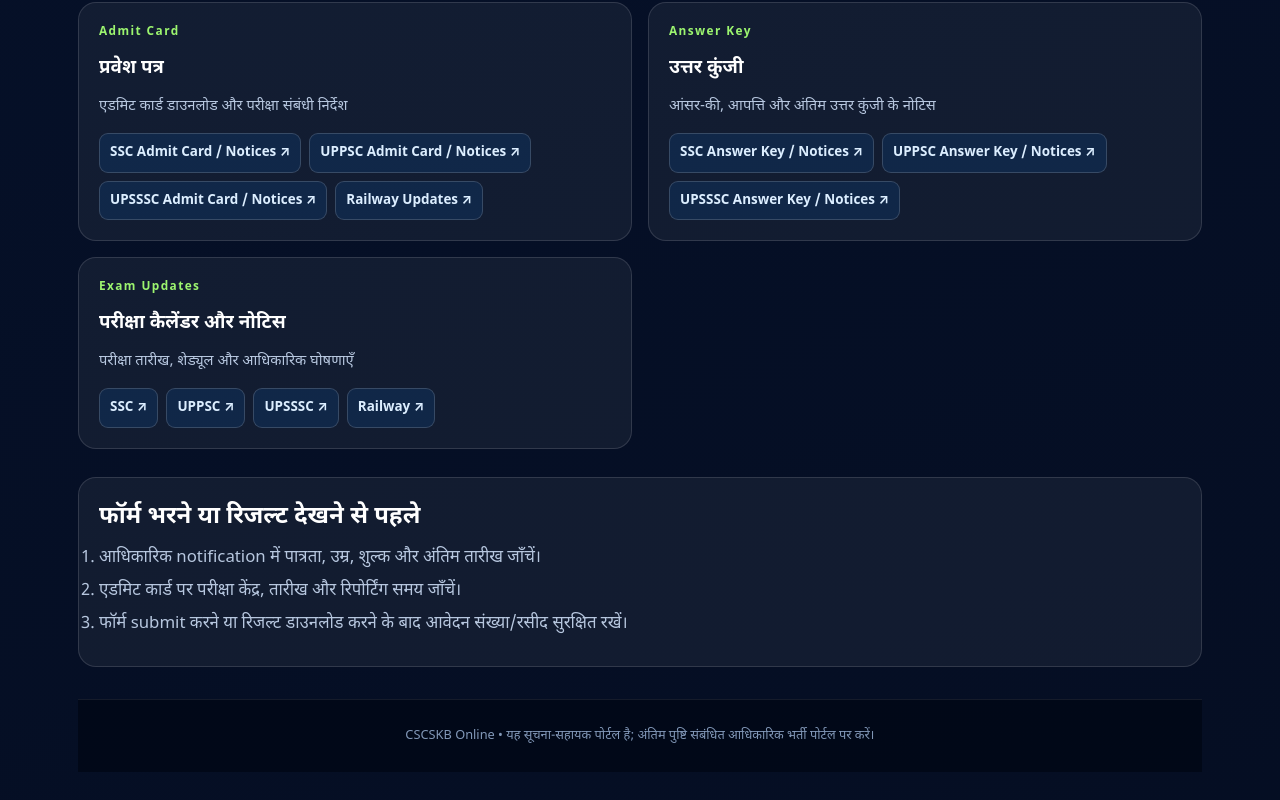
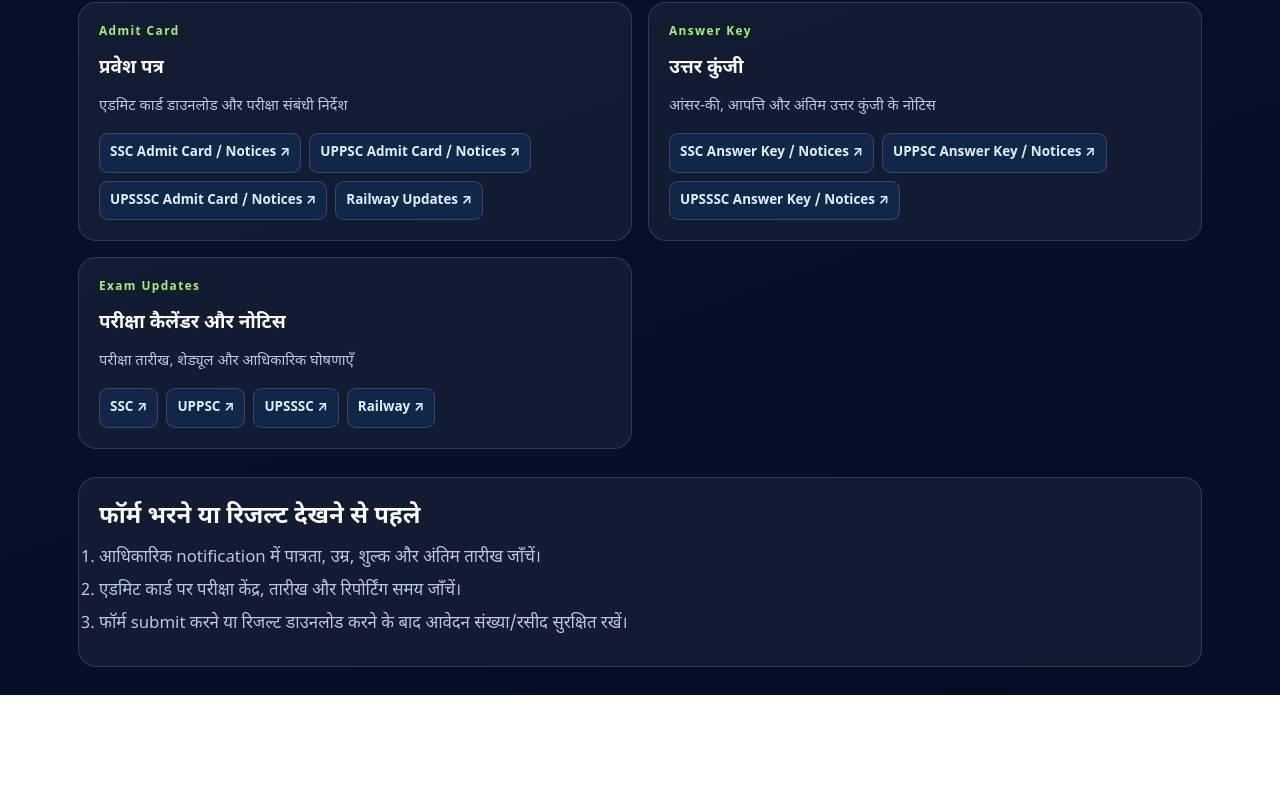
Before and after one commit to manutevari/cscskbonline, a Next.js app in the folder frontend/: page /jobs in a window 1280 px wide. Shown: the part 9573-10373 px from the top of the page. After the commit the page ends 10268 px from the top, so only its background shows below. Built offline with nearby package versions, Linux system fonts and the light colour scheme.

Commit message:
Remove jobs page footer strip completely

```diff
--- a/frontend/src/app/jobs/page.js
+++ b/frontend/src/app/jobs/page.js
@@ -323,7 +323,7 @@ export default function JobsPage() {
           <span aria-hidden="true" className="jobs-agent-spark">✦</span><span>{agentOpen ? "चैट बंद करें" : "Document Checker Assistant"}</span>
         </button>
       </div>
-      <footer className="jobs-footer">CSCSKB Online • यह सूचना-सहायक पोर्टल है; अंतिम पुष्टि संबंधित आधिकारिक भर्ती पोर्टल पर करें।</footer>
+
       <style jsx>{`
 
         .jobs-agent-flow{margin:5px 10px;padding:8px;border:1px solid rgba(110,180,255,.32);border-radius:12px;background:#0b2043;max-height:165px;overflow-y:auto;flex-shrink:0}.jobs-agent-flow-title{display:flex;justify-content:space-between;gap:8px;font-weight:900;font-size:.86rem}.jobs-agent-flow-title small{color:#9fc8ff;font-size:.7rem}.jobs-agent-progress{height:5px;background:#20395b;border-radius:999px;margin:9px 0;overflow:hidden}.jobs-agent-progress span{display:block;height:100%;background:#ff8a00;transition:width .2s}.jobs-agent-step{display:grid;gap:8px;font-size:.82rem;line-height:1.45}.jobs-agent-step p{margin:0;color:#c8d7ec}.jobs-agent-step select{width:100%;padding:9px;border-radius:8px;background:#071a35;color:white;border:1px solid #47658c}.jobs-agent-step button{padding:9px;border:0;border-radius:8px;background:#ff8a00;color:#160c00;font-weight:900;cursor:pointer}.jobs-agent-step button:disabled{opacity:.5}.jobs-agent-file-list{padding:8px 10px;font-size:.75rem;color:#dceeff}.jobs-agent-file-list>div{display:flex;gap:8px;align-items:center;justify-content:space-between;padding:6px 0;border-top:1px solid #294361;overflow-wrap:anywhere}.jobs-agent-file-list button{flex-shrink:0;background:#5b2330;color:white;border:0;border-radius:6px;padding:5px;font-size:.7rem}.jobs-agent-spark{animation:jobsBob 1.7s ease-in-out infinite}@keyframes jobsBob{0%,100%{transform:translateY(0)}50%{transform:translateY(-6px)}}
@@ -377,7 +377,7 @@ export default function JobsPage() {
         .jobs-apply{margin-top:10px}.portal-tabs{display:flex;gap:8px;overflow-x:auto;padding:3px 1px 12px}.portal-tabs button{flex:0 0 auto;border:1px solid rgba(255,255,255,.18);border-radius:999px;background:#102748;color:#dbeafe;padding:10px 14px;font-weight:800;cursor:pointer}.portal-tabs button.selected{background:#ff8a00;color:#160c00;border-color:#ff8a00}
         .portal-links{display:flex;gap:8px;flex-wrap:wrap;margin-top:14px}.portal-links a{color:#dceeff;text-decoration:none;border:1px solid rgba(255,255,255,.16);background:rgba(11,114,231,.13);border-radius:9px;padding:8px 10px;font-size:.84rem;font-weight:700}.portal-links a:hover{border-color:#ff8a00}
         .jobs-help{margin-top:20px}.jobs-help h2{margin:0 0 10px;color:#fff}.jobs-help li{margin:8px 0;color:#b7c7df;line-height:1.5}
-        .jobs-empty{color:#b7c7df}.jobs-footer{text-align:center;color:#8298b8;font-size:.8rem;padding:26px 0}
+        .jobs-empty{color:#b7c7df}
         @media(max-width:700px){.jobs-filters,.jobs-grid,.portal-grid,.official-notice-grid{grid-template-columns:1fr}.jobs-header{padding:20px}.portal-tabs{margin-right:-2px}.jobs-card,.portal-card{padding:16px}}
       `}
       </style>
```
